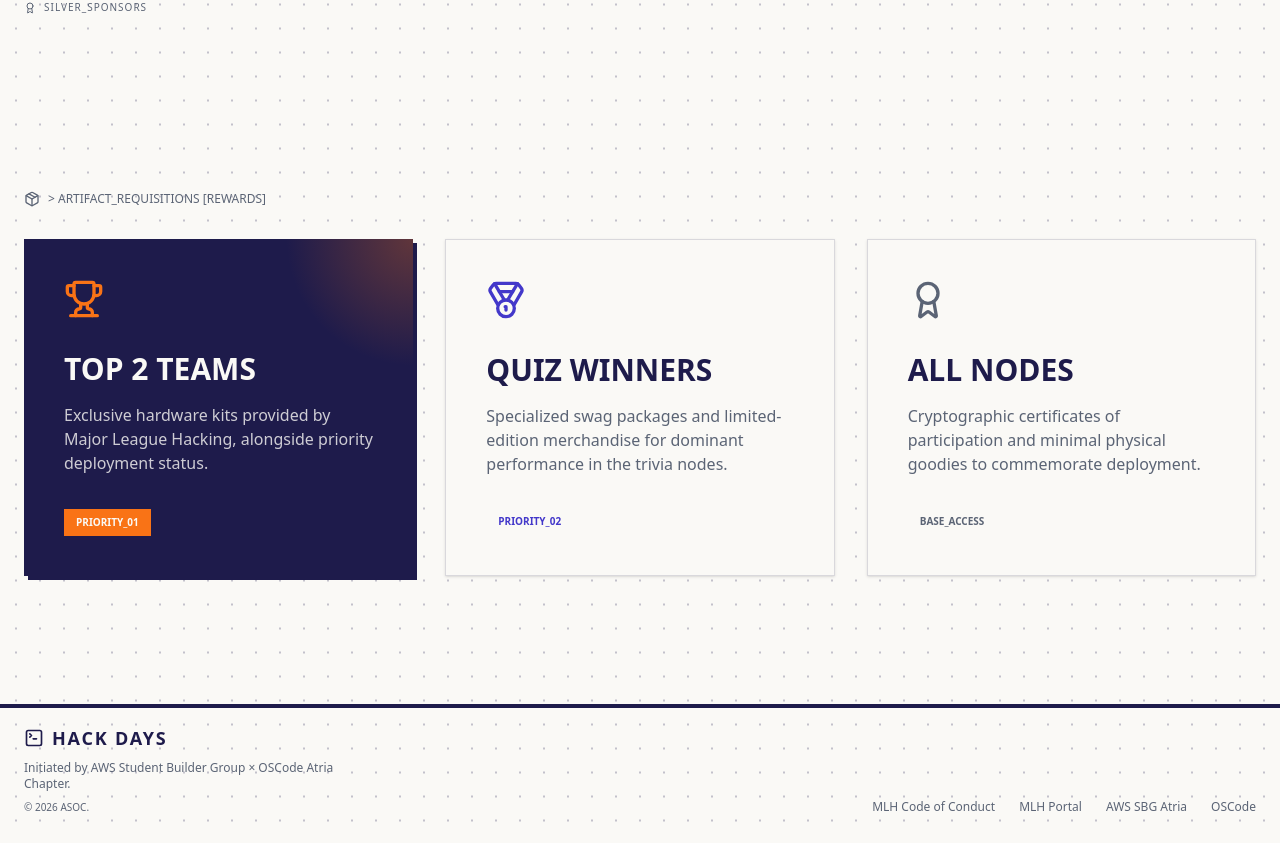
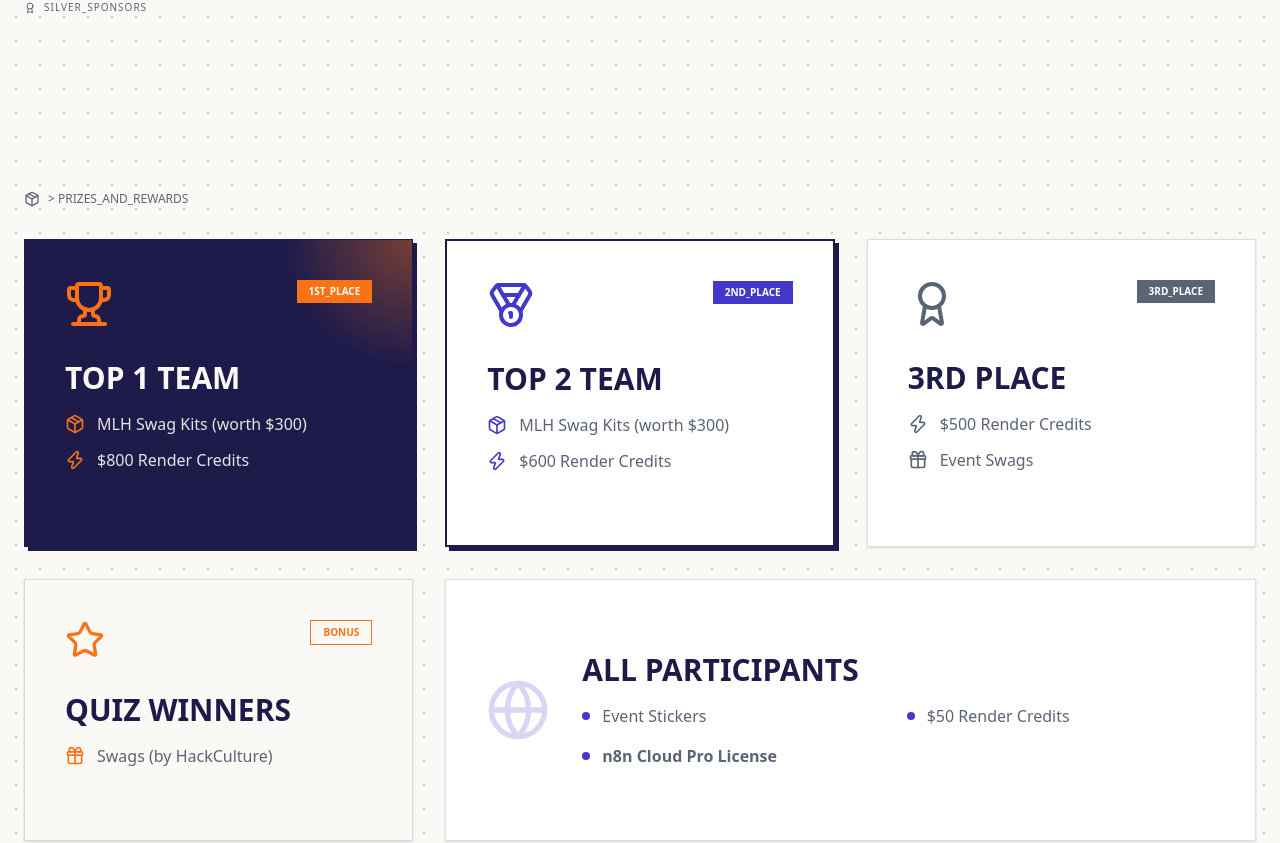
Before and after one commit to AtriaOpenSource/mlh-hack-days, a Next.js app: page /sponsors in a window 1280 px wide. Shown: the part 1014-1857 px from the top of the page. Built offline with nearby package versions, Linux system fonts and the light colour scheme.

Commit message:
Update navigation labels and enhance schedule and team pages for clarity

```diff
--- a/src/app/globals.css
+++ b/src/app/globals.css
@@ -136,3 +136,9 @@ html {
     left: 16px;
   }
 }
+
+.vertical-text {
+  writing-mode: vertical-rl;
+  text-orientation: mixed;
+  transform: rotate(180deg);
+}
--- a/src/app/sponsors/page.tsx
+++ b/src/app/sponsors/page.tsx
@@ -8,6 +8,9 @@ import {
   Award,
   Download,
   ArrowRight,
+  Zap,
+  Star,
+  Gift,
 } from "lucide-react";
 import Link from "next/link";
 import Image from "next/image";
@@ -30,7 +33,6 @@ export default function SponsorsPage() {
       colorClass: "text-accent",
       borderClass: "hover:border-accent",
       layout: "grid",
-      showAvailable: true,
     },
     {
       key: "silver",
@@ -39,6 +41,7 @@ export default function SponsorsPage() {
       colorClass: "text-neutral",
       borderClass: "hover:border-ink",
       layout: "small-grid",
+      showAvailable: true,
     },
   ];
 
@@ -170,56 +173,129 @@ export default function SponsorsPage() {
       </section>
 
       {/* Rewards Section */}
-      <section id="rewards" className="pt-16">
+      <section id="rewards" className="pt-16 pb-24">
         <div className="font-mono text-xs text-neutral mb-8 flex items-center gap-2">
           <Package className="w-4 h-4" />
-          &gt; ARTIFACT_REQUISITIONS [REWARDS]
+          &gt; PRIZES_AND_REWARDS
         </div>
 
-        <div className="grid grid-cols-1 md:grid-cols-3 gap-8">
+        <div className="grid grid-cols-1 md:grid-cols-2 lg:grid-cols-3 gap-8">
+          {/* Top 1 */}
+          <div className="bg-ink text-bg p-10 relative overflow-hidden flex flex-col h-full shadow-struct bento-card border border-ink">
+            <div className="absolute top-0 right-0 w-32 h-32 bg-[radial-gradient(circle_at_top_right,rgba(249,115,22,0.4)_0%,transparent_70%)] rounded-bl-full pointer-events-none"></div>
+            <div className="flex justify-between items-start mb-8 relative z-10">
+              <Trophy className="w-12 h-12 text-accent" />
+              <div className="font-mono text-[10px] bg-accent text-bg px-3 py-1 font-bold uppercase">
+                1ST_PLACE
+              </div>
+            </div>
+            <h3 className="font-display font-bold uppercase text-3xl mb-4 relative z-10">
+              Top 1 Team
+            </h3>
+            <div className="space-y-3 mb-8 flex-grow relative z-10">
+              <div className="flex items-center gap-3 text-bg/90">
+                <Package className="w-5 h-5 text-accent" />
+                <span className="font-sans">MLH Swag Kits (worth $300)</span>
+              </div>
+              <div className="flex items-center gap-3 text-bg/90">
+                <Zap className="w-5 h-5 text-accent" />
+                <span className="font-sans">$800 Render Credits</span>
+              </div>
+            </div>
+          </div>
+
           {/* Top 2 */}
-          <div className="bg-ink text-bg p-10 relative overflow-hidden flex flex-col h-full shadow-struct">
-            <div className="absolute top-0 right-0 w-32 h-32 bg-[radial-gradient(circle_at_top_right,rgba(249,115,22,0.3)_0%,transparent_70%)] rounded-bl-full pointer-events-none"></div>
-            <Trophy className="w-10 h-10 text-accent mb-8 relative z-10" />
-            <h3 className="font-display font-bold uppercase text-3xl mb-4 relative z-10">
-              Top 2 Teams
+          <div className="bg-white border-2 border-ink p-10 relative overflow-hidden flex flex-col h-full shadow-struct bento-card">
+            <div className="flex justify-between items-start mb-8 relative z-10">
+              <Medal className="w-12 h-12 text-indigo" />
+              <div className="font-mono text-[10px] bg-indigo text-white px-3 py-1 font-bold uppercase">
+                2ND_PLACE
+              </div>
+            </div>
+            <h3 className="font-display font-bold uppercase text-3xl mb-4 text-ink relative z-10">
+              Top 2 Team
             </h3>
-            <p className="font-sans text-base text-bg/80 relative z-10 mb-8 flex-grow">
-              Exclusive hardware kits provided by Major League Hacking,
-              alongside priority deployment status.
-            </p>
-            <div className="font-mono text-[10px] bg-accent text-bg px-3 py-1.5 inline-block font-bold uppercase relative z-10 w-max">
-              PRIORITY_01
+            <div className="space-y-3 mb-8 flex-grow relative z-10 text-neutral">
+              <div className="flex items-center gap-3">
+                <Package className="w-5 h-5 text-indigo" />
+                <span className="font-sans">MLH Swag Kits (worth $300)</span>
+              </div>
+              <div className="flex items-center gap-3">
+                <Zap className="w-5 h-5 text-indigo" />
+                <span className="font-sans">$600 Render Credits</span>
+              </div>
+            </div>
+          </div>
+
+          {/* 3rd Place */}
+          <div className="bg-white border border-structural p-10 relative overflow-hidden flex flex-col h-full shadow-sm hover:shadow-struct transition-all bento-card">
+            <div className="flex justify-between items-start mb-8 relative z-10">
+              <Award className="w-12 h-12 text-neutral" />
+              <div className="font-mono text-[10px] bg-neutral text-white px-3 py-1 font-bold uppercase">
+                3RD_PLACE
+              </div>
+            </div>
+            <h3 className="font-display font-bold uppercase text-3xl mb-4 text-ink relative z-10">
+              3rd Place
+            </h3>
+            <div className="space-y-3 mb-8 flex-grow relative z-10 text-neutral">
+              <div className="flex items-center gap-3">
+                <Zap className="w-5 h-5 text-neutral" />
+                <span className="font-sans">$500 Render Credits</span>
+              </div>
+              <div className="flex items-center gap-3">
+                <Gift className="w-5 h-5 text-neutral" />
+                <span className="font-sans">Event Swags</span>
+              </div>
             </div>
           </div>
 
           {/* Quiz Winners */}
-          <div className="bg-bg border border-structural p-10 relative overflow-hidden flex flex-col h-full shadow-sm hover:shadow-struct transition-all">
-            <Medal className="w-10 h-10 text-indigo mb-8 relative z-10" />
-            <h3 className="font-display font-bold uppercase text-3xl mb-4 relative z-10">
+          <div className="bg-bg border border-structural p-10 relative overflow-hidden flex flex-col h-full shadow-sm hover:shadow-struct transition-all bento-card">
+            <div className="flex justify-between items-start mb-8 relative z-10">
+              <Star className="w-10 h-10 text-accent" />
+              <div className="font-mono text-[10px] border border-accent text-accent px-3 py-1 font-bold uppercase">
+                BONUS
+              </div>
+            </div>
+            <h3 className="font-display font-bold uppercase text-3xl mb-4 text-ink relative z-10">
               Quiz Winners
             </h3>
-            <p className="font-sans text-base text-neutral relative z-10 mb-8 flex-grow">
-              Specialized swag packages and limited-edition merchandise for
-              dominant performance in the trivia nodes.
-            </p>
-            <div className="font-mono text-[10px] text-indigo px-3 py-1.5 inline-block font-bold uppercase relative z-10 w-max">
-              PRIORITY_02
+            <div className="space-y-3 mb-8 flex-grow relative z-10 text-neutral">
+              <div className="flex items-center gap-3">
+                <Gift className="w-5 h-5 text-accent" />
+                <span className="font-sans text-balance">
+                  Swags (by HackCulture)
+                </span>
+              </div>
             </div>
           </div>
 
           {/* All Participants */}
-          <div className="bg-bg border border-structural p-10 relative overflow-hidden transition-all flex flex-col h-full shadow-sm hover:shadow-struct">
-            <Award className="w-10 h-10 text-neutral mb-8 relative z-10" />
-            <h3 className="font-display font-bold uppercase text-3xl mb-4 relative z-10">
-              All Nodes
-            </h3>
-            <p className="font-sans text-base text-neutral relative z-10 mb-8 flex-grow">
-              Cryptographic certificates of participation and minimal physical
-              goodies to commemorate deployment.
-            </p>
-            <div className="font-mono text-[10px] text-neutral px-3 py-1.5 inline-block font-bold uppercase relative z-10 w-max">
-              BASE_ACCESS
+          <div className="lg:col-span-2 bg-white border border-structural p-10 relative overflow-hidden flex flex-col md:flex-row md:items-center gap-8 shadow-sm hover:shadow-struct transition-all bento-card">
+            <div className="flex-shrink-0">
+              <Globe className="w-16 h-16 text-indigo opacity-20" />
+            </div>
+            <div className="flex-grow">
+              <h3 className="font-display font-bold uppercase text-3xl mb-4 text-ink relative z-10">
+                All Participants
+              </h3>
+              <div className="grid grid-cols-1 sm:grid-cols-2 gap-4 text-neutral">
+                <div className="flex items-center gap-3">
+                  <div className="w-2 h-2 bg-indigo rounded-full" />
+                  <span className="font-sans">Event Stickers</span>
+                </div>
+                <div className="flex items-center gap-3">
+                  <div className="w-2 h-2 bg-indigo rounded-full" />
+                  <span className="font-sans">$50 Render Credits</span>
+                </div>
+                <div className="flex items-center gap-3 sm:col-span-2">
+                  <div className="w-2 h-2 bg-indigo rounded-full" />
+                  <span className="font-sans font-bold">
+                    n8n Cloud Pro License
+                  </span>
+                </div>
+              </div>
             </div>
           </div>
         </div>
--- a/src/app/team/page.tsx
+++ b/src/app/team/page.tsx
@@ -3,7 +3,7 @@ import Image from "next/image";
 import Link from "next/link";
 
 export default function TeamPage() {
-  const operators = [
+  const organizers = [
     {
       name: "Darshan B",
       role: "ORGANIZER",
@@ -37,31 +37,28 @@ export default function TeamPage() {
         <div className="flex items-center gap-3 mb-6">
           <span className="w-2 h-2 bg-accent cursor-blink rounded-none"></span>
           <span className="text-xs font-mono text-neutral tracking-widest uppercase">
-            Access Control
+            Organizing Team
           </span>
         </div>
         <h1 className="font-display font-medium text-5xl md:text-6xl tracking-tight mb-4 uppercase">
-          Command <br />
-          <span className="text-neutral">Personnel</span>
+          Meet the <br />
+          <span className="text-neutral">Organizers</span>
         </h1>
         <p className="font-sans text-lg text-ink/80 max-w-2xl text-balance">
-          The core architecture team and operations handlers responsible for
-          maintaining the system integrity of the hackathon.
+          Meet the dedicated team working behind the scenes to make Hack Days an
+          exceptional experience for all participants.
         </p>
       </section>
 
       <section id="personnel" className="mt-16">
         <div className="flex items-center justify-between mb-8 border-b pb-2">
           <h2 className="font-display text-2xl font-bold uppercase">
-            Core Operators
+            Team Members
           </h2>
-          {/* <span className="font-mono text-[10px] text-neutral hidden sm:block">
-            ACTIVE_NODES: {operators.length}
-          </span> */}
         </div>
 
         <div className="grid grid-cols-1 sm:grid-cols-2 lg:grid-cols-3 gap-6">
-          {operators.map((op) => (
+          {organizers.map((op) => (
             <div
               key={op.name}
               className="bg-bg border border-structural p-6 group transition-colors relative overflow-hidden hover:border-ink shadow-sm hover:-translate-y-1 hover:shadow-struct"
@@ -108,15 +105,6 @@ export default function TeamPage() {
               </div>
             </div>
           ))}
-
-          {/* Ghost Node */}
-          {/* <div className="border-2 border-dashed border-structural p-6 flex flex-col items-center justify-center min-h-[400px] bg-ink/[0.02] opacity-80 hover:bg-ink/[0.05] transition-colors cursor-crosshair">
-            <div className="font-mono text-4xl text-neutral mb-2 animate-pulse">+</div>
-            <div className="font-mono text-xs text-neutral tracking-widest uppercase">Unassigned Node</div>
-            <div className="mt-4 px-3 py-1 border border-structural text-[10px] font-mono text-neutral bg-bg">
-              JOIN_OPERATIONS
-            </div>
-          </div> */}
         </div>
       </section>
     </div>
--- a/src/components/layout/header.tsx
+++ b/src/components/layout/header.tsx
@@ -25,10 +25,10 @@ export function Header() {
   }, [isMenuOpen]);
 
   const navLinks = [
-    { href: "/", label: "01. Briefing" },
+    { href: "/", label: "01. Home" },
     { href: "/schedule", label: "02. Timeline" },
-    { href: "/team", label: "03. Operators" },
-    { href: "/sponsors", label: "04. Logistics" },
+    { href: "/team", label: "03. Team" },
+    { href: "/sponsors", label: "04. Sponsors" },
   ];
 
   return (
```
Also changed, not shown: src/app/page.tsx (+69 -38 lines), src/app/schedule/page.tsx (+14 -27 lines).
